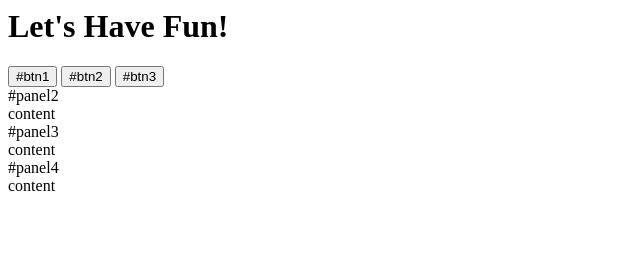
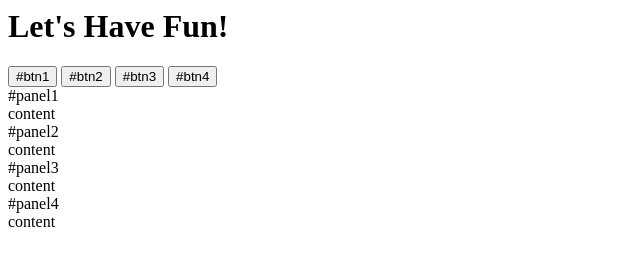
Before and after one commit to MargaritaKhodzka/learn-code-academy-codealongs, a plain HTML site: page jquery-1/index.html in a window 1280 px wide. Shown: the whole page, without its empty margins (0-640 px from the left). Drawn offline with nearby package versions, Linux system fonts and the light colour scheme.

Commit message:
jquery 2 event binding

```diff
--- a/jquery-1/index.html
+++ b/jquery-1/index.html
@@ -11,6 +11,7 @@
         <button id="btn1">#btn1</button>
         <button id="btn2">#btn2</button>
         <button id="btn3">#btn3</button>
+        <button id="btn4">#btn4</button>
       </div>
 
       <div class="row">
@@ -65,8 +66,45 @@
 
     <script>
       $(function() {
-        $("#panel1").hide()
-        $("#panel2").cdd({opacity: '0.5'})
+        // $("#panel1").hide()
+        // $("#panel2").css({opacity: '0.5'})
+        // $("#btn1").html('my button')
+
+        // $("#btn1").on("mouseover", function() {
+        //   $("#panel1").fadeOut()
+        // })
+        //
+        // $("#btn2").on("mouseover", function() {
+        //   $("#panel2").fadeOut()
+        // })
+        //
+        // $("#btn3").on("mouseover", function() {
+        //   $("#panel3").fadeOut()
+        // })
+        //
+        // $("#btn4").on("mouseover", function() {
+        //   $("#panel4").fadeOut()
+        // })
+        //
+        // $("#btn1").on("click", function() {
+        //   $("#panel1").fadeIn()
+        // })
+        //
+        // $("#btn2").on("click", function() {
+        //   $("#panel2").fadeIn()
+        // })
+        //
+        // $("#btn3").on("click", function() {
+        //   $("#panel3").fadeIn()
+        // })
+        //
+        // $("#btn4").on("click", function() {
+        //   $("#panel4").fadeIn()
+        // })
+
+        $("#btn1").on("click", function() {
+          $("#panel1 .panel-body").html("My new panel content")
+        })
       })
     </script>
 
```
